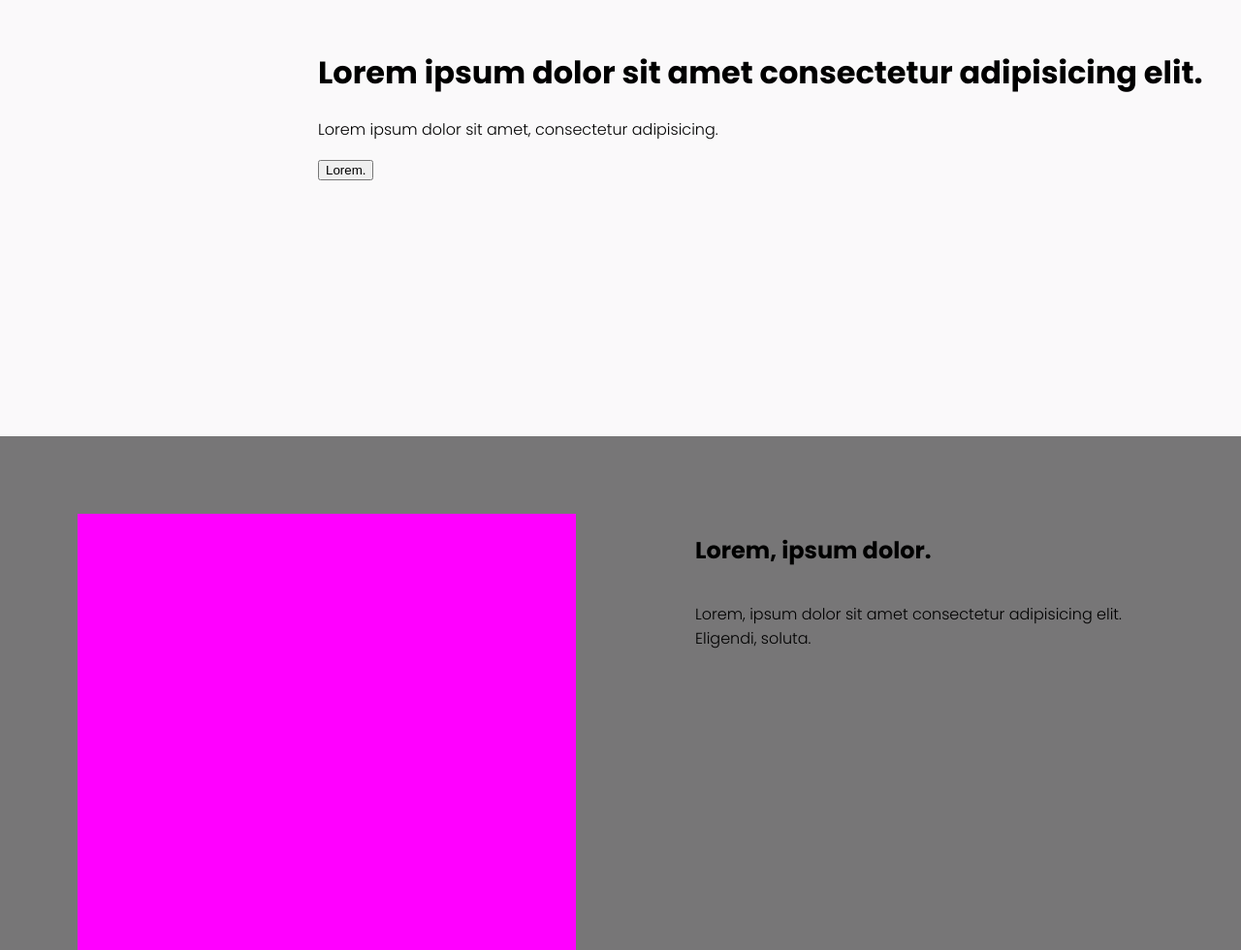
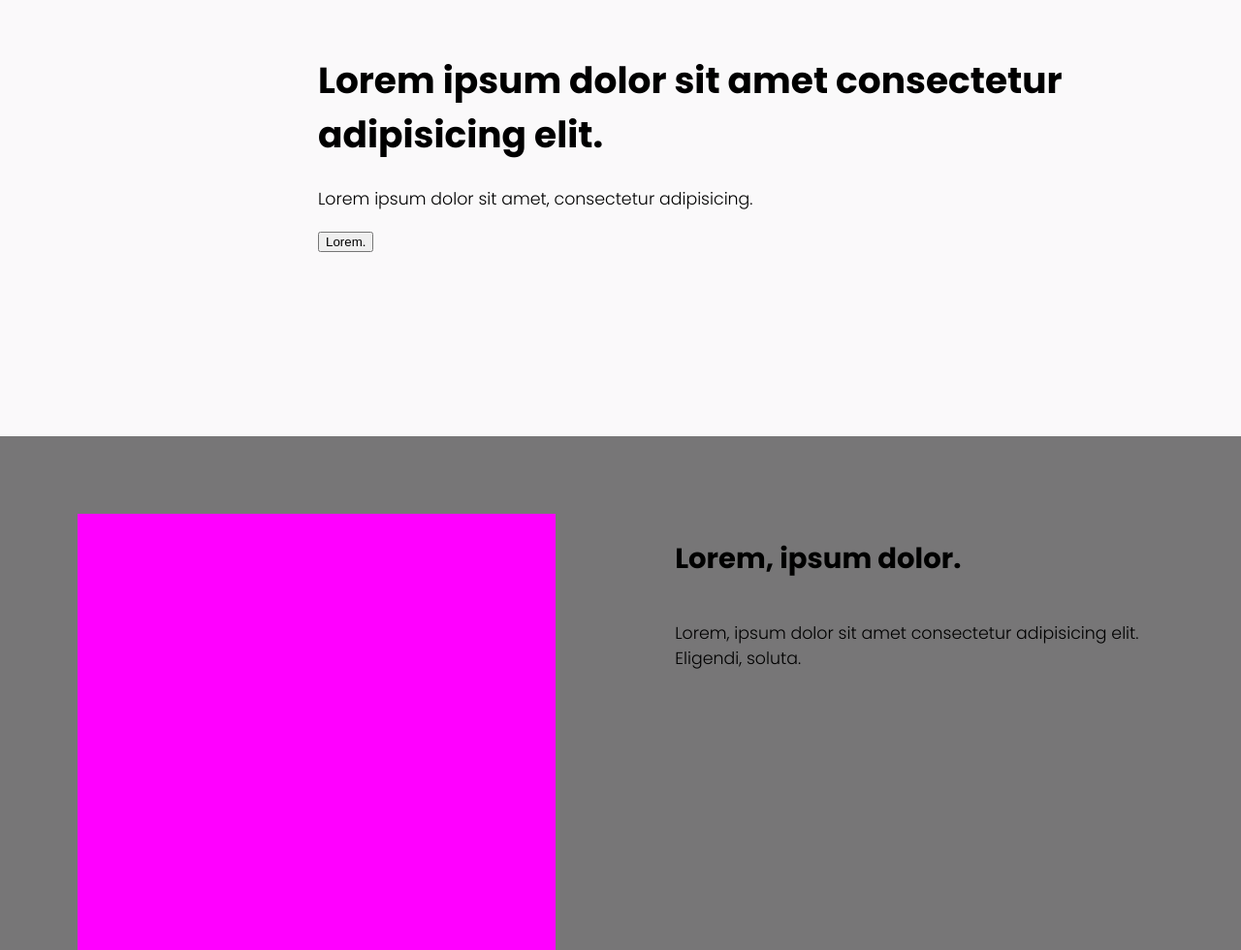
Before and after one commit to djonguitud/joab-wp, a plain HTML site: page pages/index.html in a window 1280 px wide. Shown: the part 270-1250 px from the top of the page at 97% size. Drawn offline with Linux system fonts and the light colour scheme.

Commit message:
Agregar tipografía responsiva

```diff
--- a/assests/css/style.css
+++ b/assests/css/style.css
@@ -8,6 +8,13 @@ html {
   --background-color-3: #909BB1;
   --background-color-4: #67748B;
   --background-color-5: #525057;
+  --font-size-sm: clamp(0.8rem, 0.08vw + 0.78rem, 0.89rem);
+  --font-size-md: clamp(1.25rem, 0.28vw + 1.18rem, 1.58rem);
+  --font-size-base: clamp(1rem, 0.16vw + 0.96rem, 1.19rem);
+  --font-size-xl: clamp(1.95rem, 0.72vw + 1.77rem, 2.81rem);
+  --font-size-lg: clamp(1.56rem, 0.46vw + 1.45rem, 2.11rem);
+  --font-size-xxxl: clamp(3.05rem, 1.64vw + 2.64rem, 5rem);
+  --font-size-xxl: clamp(2.44rem, 1.1vw + 2.17rem, 3.75rem);
 
 }
 
@@ -31,8 +38,6 @@ body {
   display: flex;
   justify-content: center;
   flex-direction: column;
-
-
 }
 
 a {
@@ -48,6 +53,23 @@ ul, ol {
   list-style: none !important;
   padding: 0;
   margin: 0;
+}
+
+h1 {
+  font-size: var(--font-size-xl);
+}
+
+h2 {
+  font-size: var(--font-size-lg);
+}
+
+h3 {
+  font-size: var(--font-size-lg) ;
+
+}
+
+p {
+  font-size: var(--font-size-base);
 }
 
 /*  Main   */
```
